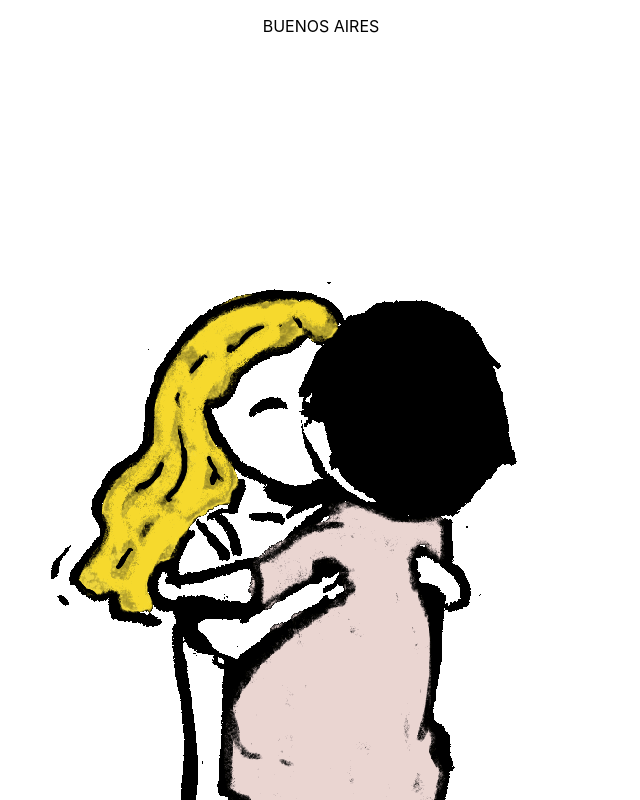
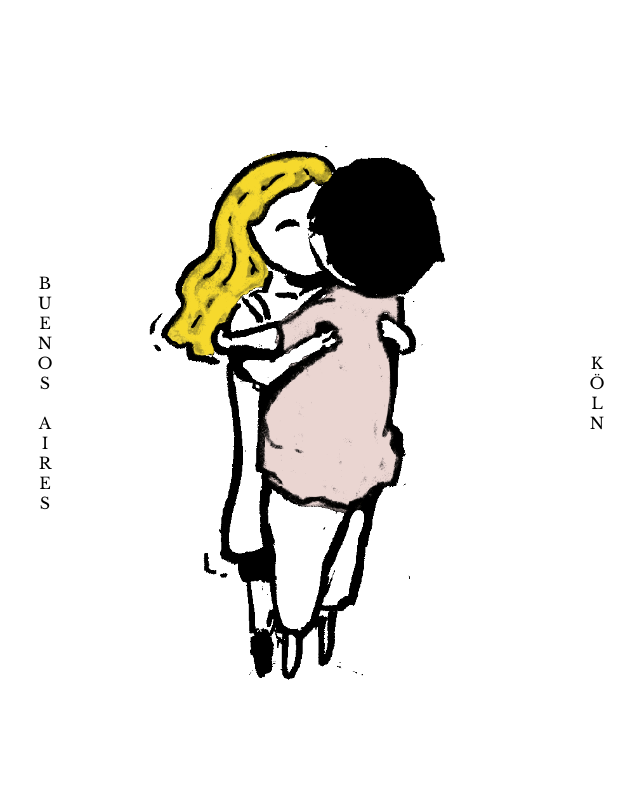
Before and after one commit to AAlejof/HeliKi, a React (Create React App) app in the folder client/: page /home in a window 1280 px wide. Shown: the top 800 px of the page, without its empty margins (319-959 px from the left). Built offline with nearby package versions, Linux system fonts and the light colour scheme.

Commit message:
add basic style and font

```diff
--- a/client/src/components/Home/Home.module.css
+++ b/client/src/components/Home/Home.module.css
@@ -0,0 +1,19 @@
+@import url('https://fonts.googleapis.com/css2?family=Libre+Baskerville');
+
+.imgDiv{
+    display: flex;
+    flex-wrap: wrap;
+    justify-content: center;
+    align-content: center;
+    width: 100vw;
+}
+
+.imgHeliki{
+    max-width: 500px;
+}
+
+.pImgDiv{
+    writing-mode: vertical-rl;
+    text-orientation: upright;
+    font-family: 'libre baskerville'
+}
```
